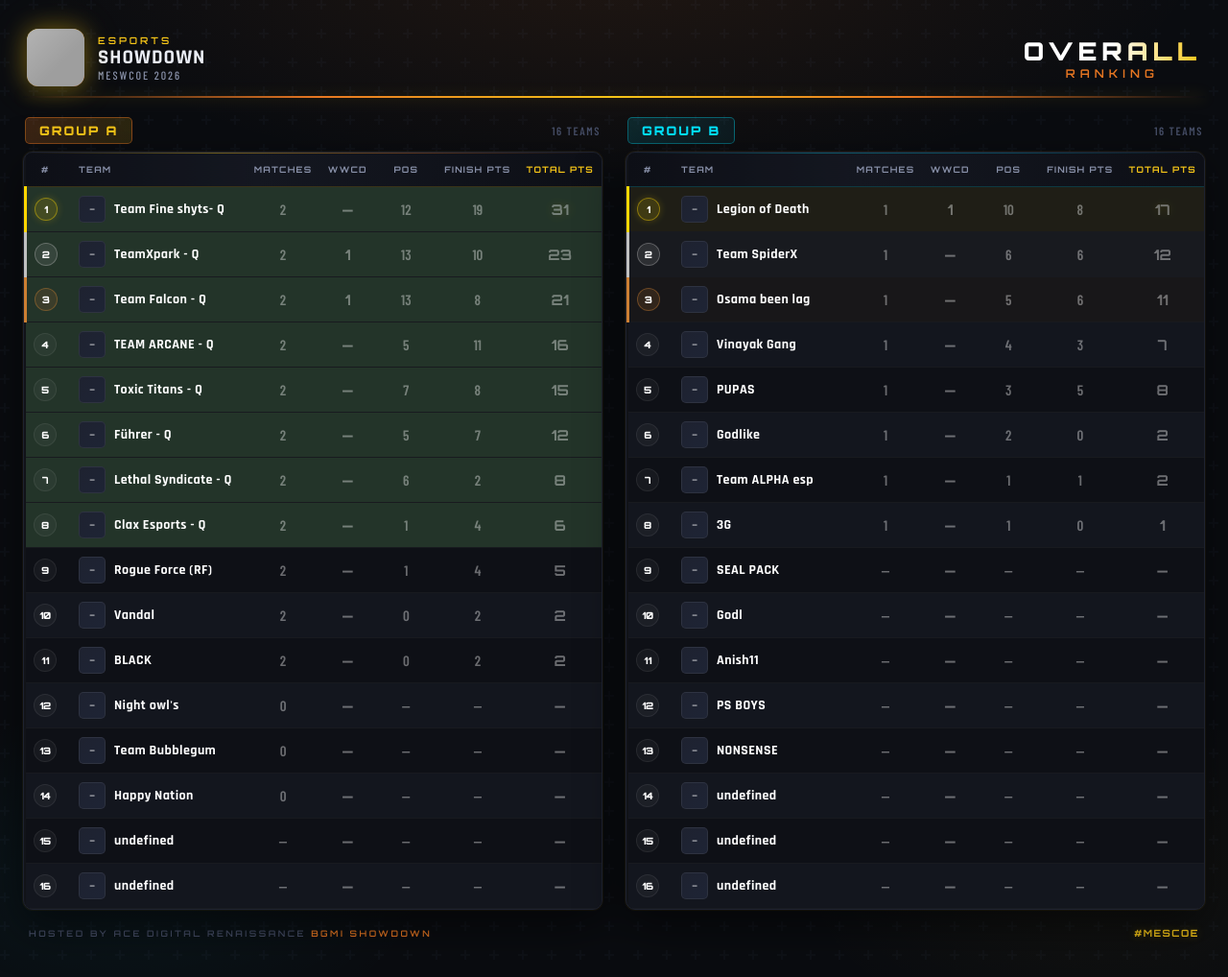
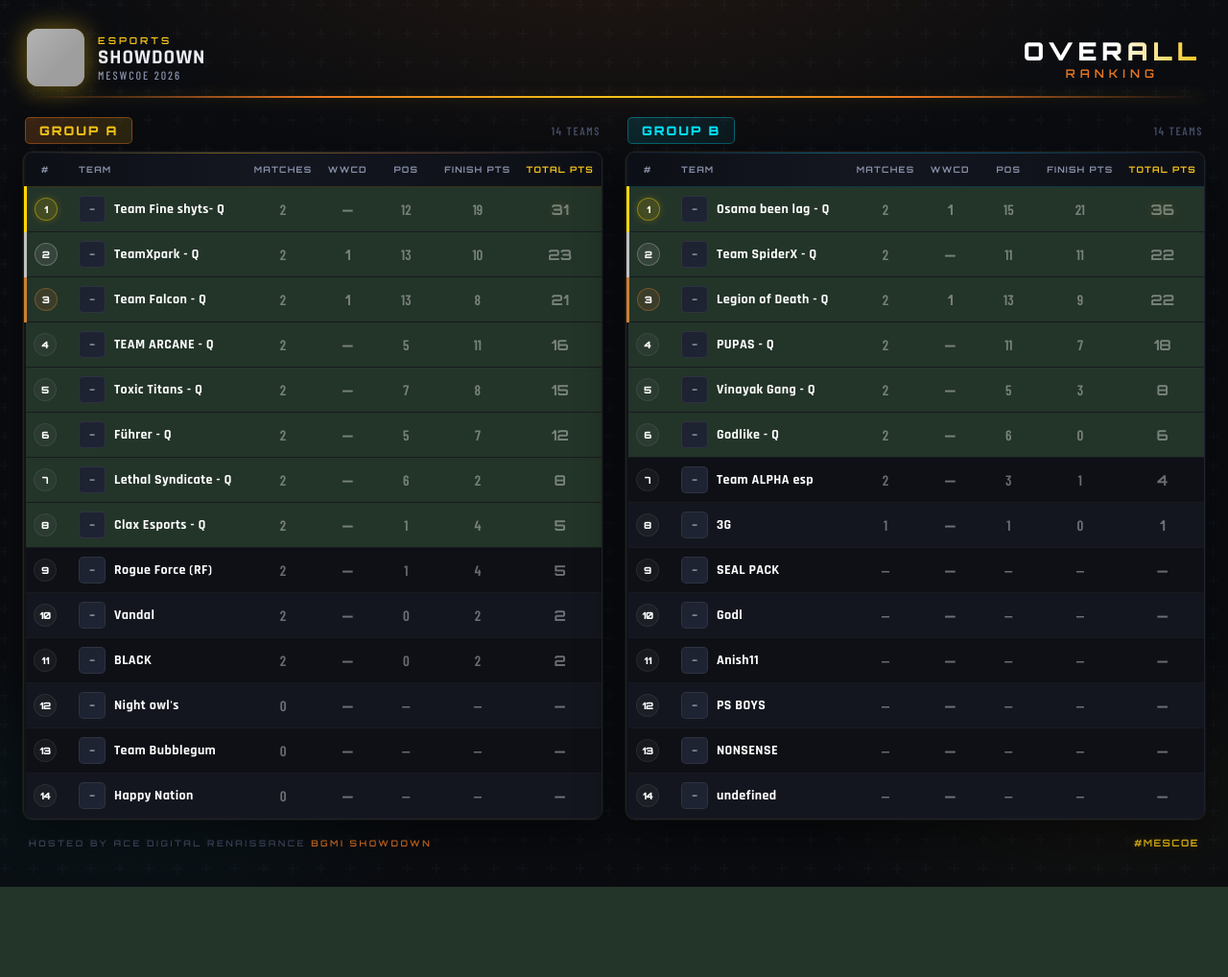
Before and after one commit to yuvi-05/BGMI-SHOWNDOWN-PointsTable--, a Flask app: page / in a window 1280 px wide. Shown: the whole page at 96% size. After the commit the page ends 924 px from the top, so only its background shows below. Run offline with Flask 3, Linux system fonts and the light colour scheme; some web fonts are replaced; grey boxes are pictures that could not be loaded.

Commit message:
Group B - Match 2

```diff
--- a/templates/index.html
+++ b/templates/index.html
@@ -263,6 +263,13 @@
   .table-block:nth-child(1) tbody tr:nth-child(7) { background: rgba(144,238,144,0.15) !important; }
   .table-block:nth-child(1) tbody tr:nth-child(8) { background: rgba(144,238,144,0.15) !important; }
 
+  .table-block:nth-child(2) tbody tr:nth-child(1) { background: rgba(144,238,144,0.15) !important; }
+  .table-block:nth-child(2) tbody tr:nth-child(2) { background: rgba(144,238,144,0.15) !important; }
+  .table-block:nth-child(2) tbody tr:nth-child(3) { background: rgba(144,238,144,0.15) !important; }
+  .table-block:nth-child(2) tbody tr:nth-child(4) { background: rgba(144,238,144,0.15) !important; }
+  .table-block:nth-child(2) tbody tr:nth-child(5) { background: rgba(144,238,144,0.15) !important; }
+  .table-block:nth-child(2) tbody tr:nth-child(6) { background: rgba(144,238,144,0.15) !important; }
+
   tbody tr:nth-child(1) { background: rgba(255,215,0,0.06); }
   tbody tr:nth-child(2) { background: rgba(192,192,192,0.04); }
   tbody tr:nth-child(3) { background: rgba(205,127,50,0.04); }
@@ -409,7 +416,7 @@
       <div class="group-tag">
         <span class="group-pill grp-a">Group A</span>
       </div>
-      <span class="match-tag">16 Teams</span>
+      <span class="match-tag">14 Teams</span>
     </div>
     <div class="table-container">
       <table id="tableA">
@@ -437,7 +444,7 @@
       <div class="group-tag">
         <span class="group-pill grp-b">Group B</span>
       </div>
-      <span class="match-tag">16 Teams</span>
+      <span class="match-tag">14 Teams</span>
     </div>
     <div class="table-container">
       <table id="tableB">
@@ -491,8 +498,8 @@
     let posA = ["12","13","13","5","7","5","6","1","1","0","0","","","","",""];
     let matchesA = ["2","2","2","2","2","2","2","2","2","2","2","0","0","0","",""];
     let finishPtsA = ["19","10","8","11","8","7","2","4","4","2","2","","","","",""];
-    let totalPtsA = ["31","23","21","16","15","12","8","6","5","2","2","","","","",""];
-    for (let i = 1; i <= 16; i++) {
+    let totalPtsA = ["31","23","21","16","15","12","8","5","5","2","2","","","","",""];
+    for (let i = 1; i <= 14; i++) {
       const tr = document.createElement('tr');
       tr.innerHTML = `
         <td class="rank-cell"><span class="rank-num">${i}</span></td>
@@ -515,12 +522,12 @@
   function buildRowsB() {
     const tbody = document.getElementById('tbodyB');
     let teamB = [
-      "Legion of Death",
-      "Team SpiderX",
-    "Osama been lag",
-    "Vinayak Gang",
-    "PUPAS",
-    "Godlike",
+      "Osama been lag - Q",
+      "Team SpiderX - Q",
+      "Legion of Death - Q",
+      "PUPAS - Q",
+    "Vinayak Gang - Q",
+    "Godlike - Q",
     "Team ALPHA esp",
     "3G",
 
@@ -531,12 +538,12 @@
     "NONSENSE"
     ];
 
-    let wwcdB = ["1","","","","","","","","","","","","","","",""];
-    let posB = ["10","6","5","4","3","2","1","1","","","","","","","",""];
-    let matchesB = ["1","1","1","1","1","1","1","1","","","","","","","",""];
-    let finishPtsB = ["8","6","6","3","5","0","1","0","","","","","","","",""];
-    let totalPtsB = ["17","12","11","7","8","2","2","1","","","","","","","",""];
-    for (let i = 1; i <= 16; i++) {
+    let wwcdB = ["1","","1","","","","","","","","","","","","",""];
+    let posB = ["15","11","13","11","5","6","3","1","","","","","","","",""];
+    let matchesB = ["2","2","2","2","2","2","2","1","","","","","","","",""];
+    let finishPtsB = ["21","11","9","7","3","0","1","0","","","","","","","",""];
+    let totalPtsB = ["36","22","22","18","8","6","4 ","1","","","","","","","",""];
+    for (let i = 1; i <= 14; i++) {
       const tr = document.createElement('tr');
       tr.innerHTML = `
         <td class="rank-cell"><span class="rank-num">${i}</span></td>
```
